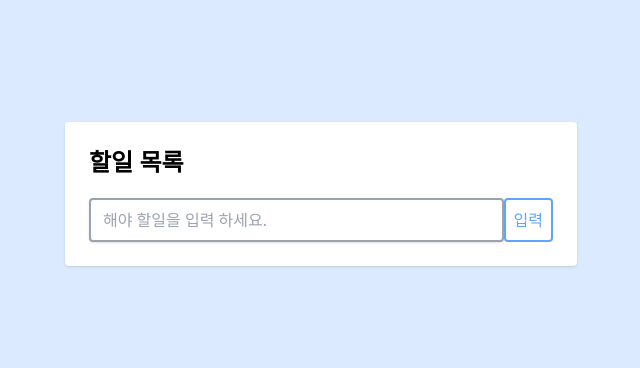
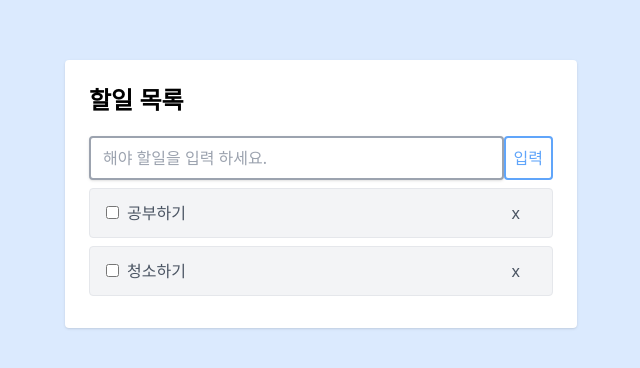
Before and after one commit to braverokmc79/react-todo-app, a React (Create React App) app: page / in a window 1280 px wide. Shown: the part 206-574 px from the top of the page, without its empty margins (319-959 px from the left). Built offline with nearby package versions, Linux system fonts and the light colour scheme.

Commit message:
26.useCallback 을 이용한 함수 최적화

```diff
--- a/src/App.js
+++ b/src/App.js
@@ -6,7 +6,20 @@ import Lists from "./components/Lists";
 export default function App() {
   console.log("App :");
 
-  const [todoData, setTodoData] = useState([]);
+  const [todoData, setTodoData] = useState([
+
+    {
+      id: 1,
+      title: "공부하기",
+      complete: false
+    },
+    {
+      id: 2,
+      title: "청소하기",
+      complete: true
+    },
+
+  ]);
   return (
     <div className="flex items-center justify-center w-screen h-screen bg-blue-100">
       <div className="w-full p-6 m-4 bg-white rounded shadow lg:w-3/4 lg:max-w-lg ">
--- a/src/components/Form.js
+++ b/src/components/Form.js
@@ -1,11 +1,9 @@
-import React, { useState } from 'react';
+import React, { useState, useCallback } from 'react';
 
 const Form = ({ setTodoData }) => {
 
-    console.log("Form :");
-
     const [value, setValue] = useState("");
-    const handleChnage = (e) => {
+    const handleChange = (e) => {
         setValue(e.target.value);
     }
 
@@ -16,10 +14,12 @@ const Form = ({ setTodoData }) => {
             title: value,
             completed: false
         }
-
         setTodoData(prev => [...prev, newTodoData])
         setValue("");
-    }
+    };
+
+
+
 
     return (
         <>
@@ -30,7 +30,7 @@ const Form = ({ setTodoData }) => {
                     name="value"
                     placeholder="해야 할일을 입력 하세요."
                     value={value}
-                    onChange={handleChnage}
+                    onChange={handleChange}
                 />
 
                 <input
--- a/src/components/List.js
+++ b/src/components/List.js
@@ -1,15 +1,11 @@
-import React from 'react';
+import React, { useCallback } from 'react';
 
-const List = React.memo(({ id, completed, title, todoData, setTodoData, provided, snapshot }) => {
+const List = React.memo(({ id, completed, title, todoData, setTodoData, provided, snapshot, handleClick }) => {
 
-    console.log("List :");
+    console.log("Lists :");
 
-    const handleClick = (id) => {
-        let newTodoData = todoData.filter(data => data.id !== id);
-        setTodoData(newTodoData);
-    }
 
-    const handleCompleteChange = (id) => {
+    const handleCompleteChange = useCallback((id) => {
         let newTodoData = todoData.map(data => {
             if (data.id === id) {
                 data.completed = !data.completed;
@@ -17,7 +13,7 @@ const List = React.memo(({ id, completed, title, todoData, setTodoData, provided
             return data;
         });
         setTodoData(newTodoData);
-    }
+    }, [todoData, setTodoData]);
 
 
     return (
@@ -28,7 +24,7 @@ const List = React.memo(({ id, completed, title, todoData, setTodoData, provided
             className={snapshot.isDragging ? "selected" : "not-selected"}
         >
 
-            <div className={`${snapshot.isDragging ? "bg-gray-100" : "bg-gray-400"} flex items-center
+            <div className={`${snapshot.isDragging ? "bg-gray-300" : "bg-gray-100"} flex items-center
                                                  justify-between w-full px-4 py-1 my-2 text-gray-600 border rounded`}
                 key={id}>
 
@@ -40,8 +36,6 @@ const List = React.memo(({ id, completed, title, todoData, setTodoData, provided
                     <button className='px-4 py-2 float-right' onClick={() => handleClick(id)}>x</button>
                 </div>
             </div>
-
-
         </div>
     );
 });
--- a/src/components/Lists.js
+++ b/src/components/Lists.js
@@ -1,4 +1,4 @@
-import React from 'react'
+import React, { useCallback } from 'react'
 import { DragDropContext, Draggable, Droppable } from 'react-beautiful-dnd';
 import List from './List';
 
@@ -7,7 +7,8 @@ const Lists = React.memo(({ todoData, setTodoData }) => {
 
     console.log("Lists :");
 
-    const handleEnd = (result) => {
+
+    const handleEnd = useCallback((result) => {
         //result 매개변수에는 source 항목 및 대상 위치와 같은 드래그 이벤트에 대한 정보가 포함됩니다.
         console.log("handleEnd : ", result);
         //목적지가 없으면(이벤트 취소) 이 함수를 종료합니다.
@@ -23,8 +24,13 @@ const Lists = React.memo(({ todoData, setTodoData }) => {
         //원하는 자리에 reorderItem 을 insert 해줍니다.
         newTodoData.splice(result.destination.index, 0, reorderItem);
         setTodoData(newTodoData);
-    }
 
+    }, [setTodoData, todoData]);
+
+    const handleClick = useCallback((id) => {
+        let newTodoData = todoData.filter(data => data.id !== id);
+        setTodoData(newTodoData);
+    }, [setTodoData, todoData]);
 
 
     return (
@@ -51,6 +57,7 @@ const Lists = React.memo(({ todoData, setTodoData }) => {
                                             setTodoData={setTodoData}
                                             provided={provided}
                                             snapshot={snapshot}
+                                            handleClick={handleClick}
                                         />
 
                                     )}
```
